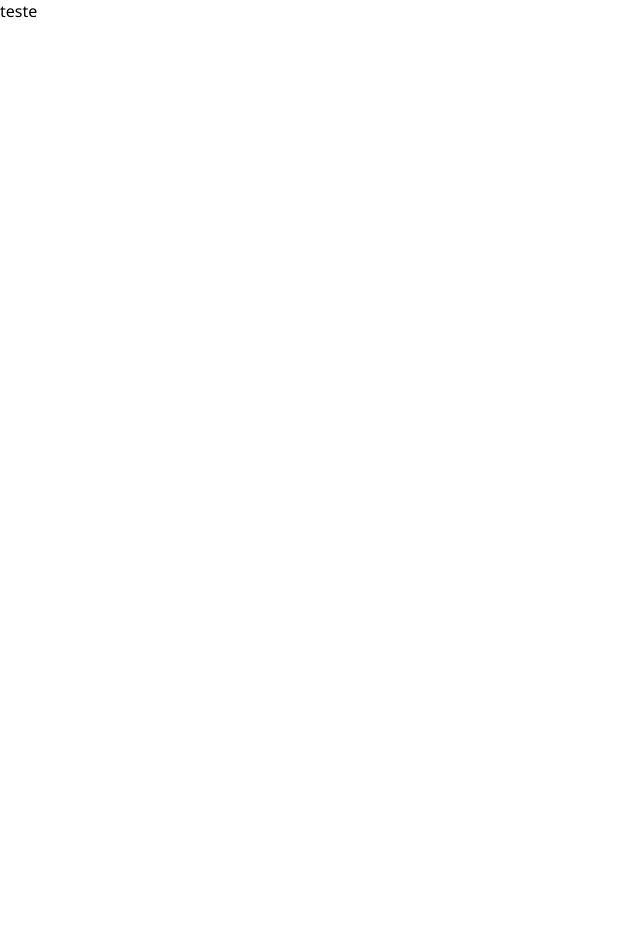
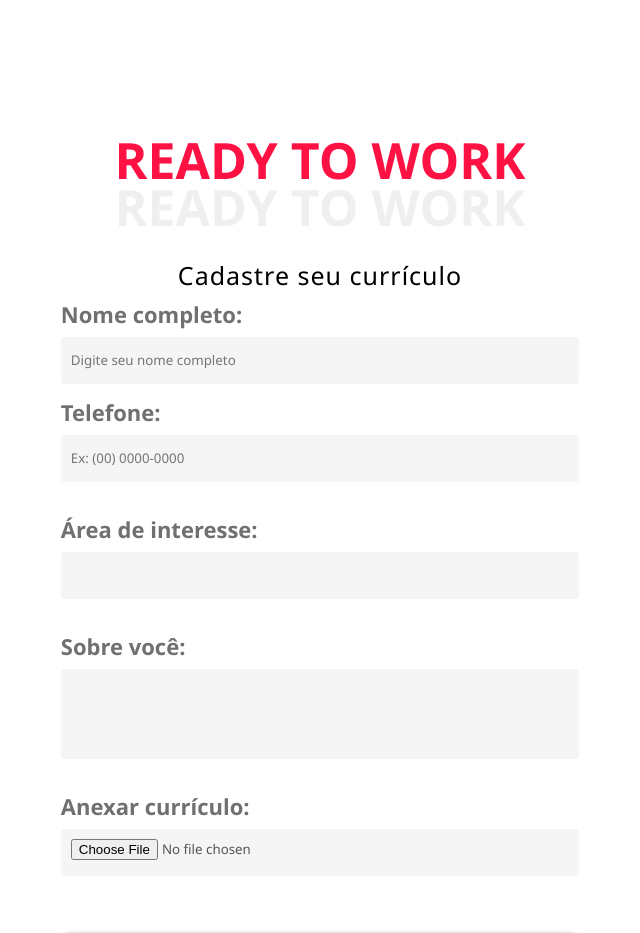
Before and after one commit to EdsonMateus1/projeto_ccr, a Vue app: page /curriculo in a window 1280 px wide. Shown: the top 933 px of the page, without its empty margins (0-640 px from the left). Before the commit the page ends 800 px from the top, so only its background shows below. Built offline with nearby package versions, Linux system fonts and the light colour scheme.

Commit message:
Tela Curriculo

```diff
--- a/src/App.vue
+++ b/src/App.vue
@@ -30,8 +30,6 @@ button:hover {
   cursor: pointer;
 }
 @media (min-width: 1024px) {
-  body {
-    overflow: hidden;
-  }
+
 }
 </style>
--- a/src/views/Curriculo.vue
+++ b/src/views/Curriculo.vue
@@ -1,7 +1,190 @@
 <template>
-  <div>teste</div>
+  <div class="container-page-login">
+    <h1 class="title">Ready to Work</h1>
+    <h1 class="title2">Ready to Work</h1>
+
+    <h2 class="sub-title">Cadastre seu currículo</h2>
+
+    <form class="container-form">
+
+      <div class="item-form">
+        <label class="label" for="name">Nome completo:</label>
+        <input v-model="text" class="input" name="name" type="text" placeholder="Digite seu nome completo" required />
+      </div>
+
+      <div class="item-form espaco-container">
+        <label class="label" for="telefone">Telefone:</label>
+        <input v-model="tel" class="input" name="name" type="tel" placeholder="Ex: (00) 0000-0000" required />
+      </div>
+
+      <div class="item-form espaco-container">
+        <label class="label" for="area-interesse">Área de interesse:</label>
+        <input v-model="text" class="input" name="name" type="text" required />
+      </div>
+
+      <div class="item-form espaco-container">
+        <label class="label" for="msg">Sobre você:</label>
+        <textarea style="resize: none" v-model="text" class="msg" name="mensagem" id="msg"  rows="5" required></textarea>
+      </div>
+
+      <div class="item-form espaco-container">
+        <label class="label" for="anexar-curriculo">Anexar currículo:</label>
+        <input  class="input" name="name" type="file" required/>
+      </div>
+
+      <button class="button-login" type="submit">Enviar</button>
+    </form>
+  </div>
 </template>
+
 <script>
 export default {};
 </script>
-<style></style>
+<style>
+.container-page-login {
+  min-height: 100%;
+  padding: 10px 0px 100px;
+  display: flex;
+  flex-direction: column;
+  align-items: center;
+  font-family: "Segoe UI", Tahoma, Geneva, Verdana, sans-serif;
+}
+
+
+.title {
+  margin-top: 20px;
+  text-transform: uppercase;
+  font-size: 40px;
+  font-weight: bold;
+  color: #fe1243;
+  font-family: "Segoe UI", Tahoma, Geneva, Verdana, sans-serif;
+  line-height: 0.5em;
+}
+
+.title2 {
+  text-transform: uppercase;
+  font-size: 40px;
+  font-weight: bold;
+  margin-bottom: 20px;
+  color: #ccc;
+  font-family: "Segoe UI", Tahoma, Geneva, Verdana, sans-serif;
+  opacity: 0.3;
+}
+
+.sub-title {
+  font-weight: 400;
+  font-size: 16px;
+  letter-spacing: 1px;
+  line-height: 20px;
+  color: #000;
+  font-family: "Segoe UI", Tahoma, Geneva, Verdana, sans-serif;
+}
+
+.container-form {
+  width: 90%;
+  display: flex;
+  flex-direction: column;
+  margin-top: 1em;
+  align-items: center;
+}
+
+.item-form {
+  display: flex;
+  flex-direction: column;
+  width: 80%;
+  gap: 0.8em;
+  color: #545454;
+}
+
+.msg {
+   border: none;
+  background-color: #f5f5f5;
+  border-radius: 4px;
+}
+.input {
+  border: none;
+  background-color: #f5f5f5;
+  padding: 10px;
+  border-radius: 4px;
+  height: 3.5em;
+}
+.espaco-container {
+  margin: 1.2em 0px;
+}
+
+.label {
+  font-size: 22px;
+  line-height: 19.2px;
+  font-weight: bold;
+  font-family: "Segoe UI", Tahoma, Geneva, Verdana, sans-serif;
+  color: #707070;
+}
+.button-login {
+  padding: 15px;
+  border: none;
+  margin-top: 1.4em;
+  width: 75%;
+  margin-top: 40px;
+  border-radius: 10px;
+  background-color: #fe1243;
+  color: #f5f5f5;
+  font-size: 20px;
+  box-shadow: 0px 0px 5px 0px rgba(0, 0, 0, 0.6);
+  font-weight: bold;
+}
+
+@media only screen and (min-width: 700px) and (max-width: 1200px) {
+  .container-page-login {
+    padding: 40px 40px;
+  }
+
+  .container-form {
+    margin-top: 50px;
+  }
+
+  .title,
+  .title2 {
+    font-size: 48px;
+  }
+
+  .sub-title {
+    font-size: 22px;
+  }
+}
+
+@media only screen and(min-width: 701px) and (max-width: 1024px) {
+  .title {
+    margin-top: 40px;
+  }
+
+  .button-access:last-child {
+    margin-bottom: 20px;
+  }
+}
+
+@media (min-width: 1024px) {
+
+  .container-page-login {
+    margin-top: 10%;
+    margin-right: 50%;
+    align-items: center;
+    padding: 0px;
+  }
+
+  .title,
+  .title2 {
+    font-size: 50px;
+  }
+  .sub-title {
+    font-size: 25px;
+    line-height: 28px;
+  }
+
+  .item-form {
+    width: 90%;
+  }
+  .button-login {
+    width: 90%;
+  }
+}
+</style>
```
Also changed, not shown: 1 other file (tests, documents, lock files or other folders).
